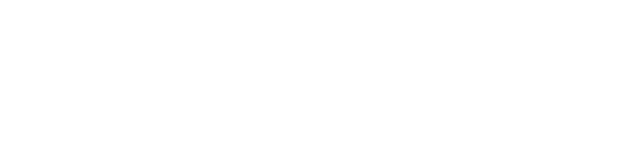
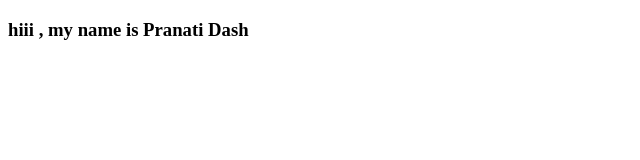
Before and after one commit to SreekanthJaladanki/git-giet, a plain HTML site: page index.html in a window 1280 px wide. Shown: the whole page, without its empty margins (0-640 px from the left). Drawn offline with Linux system fonts and the light colour scheme.

Commit message:
updated by pranati

```diff
--- a/index.html
+++ b/index.html
@@ -6,6 +6,7 @@
     <title>Document</title>
 </head>
 <body>
+    <h3> hiii , my name is Pranati Dash</h3>
 
 </body>
 </html>
```
